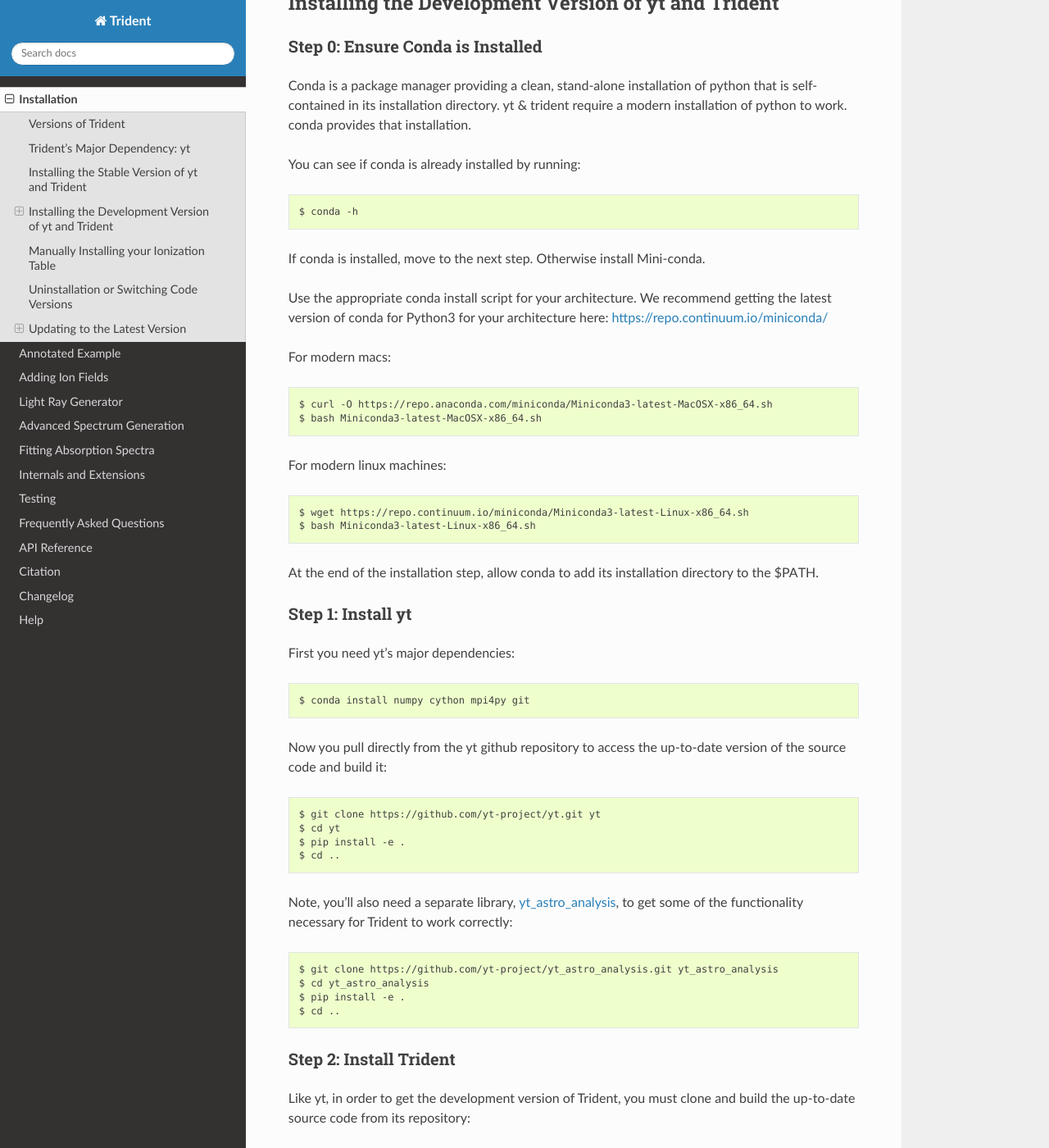
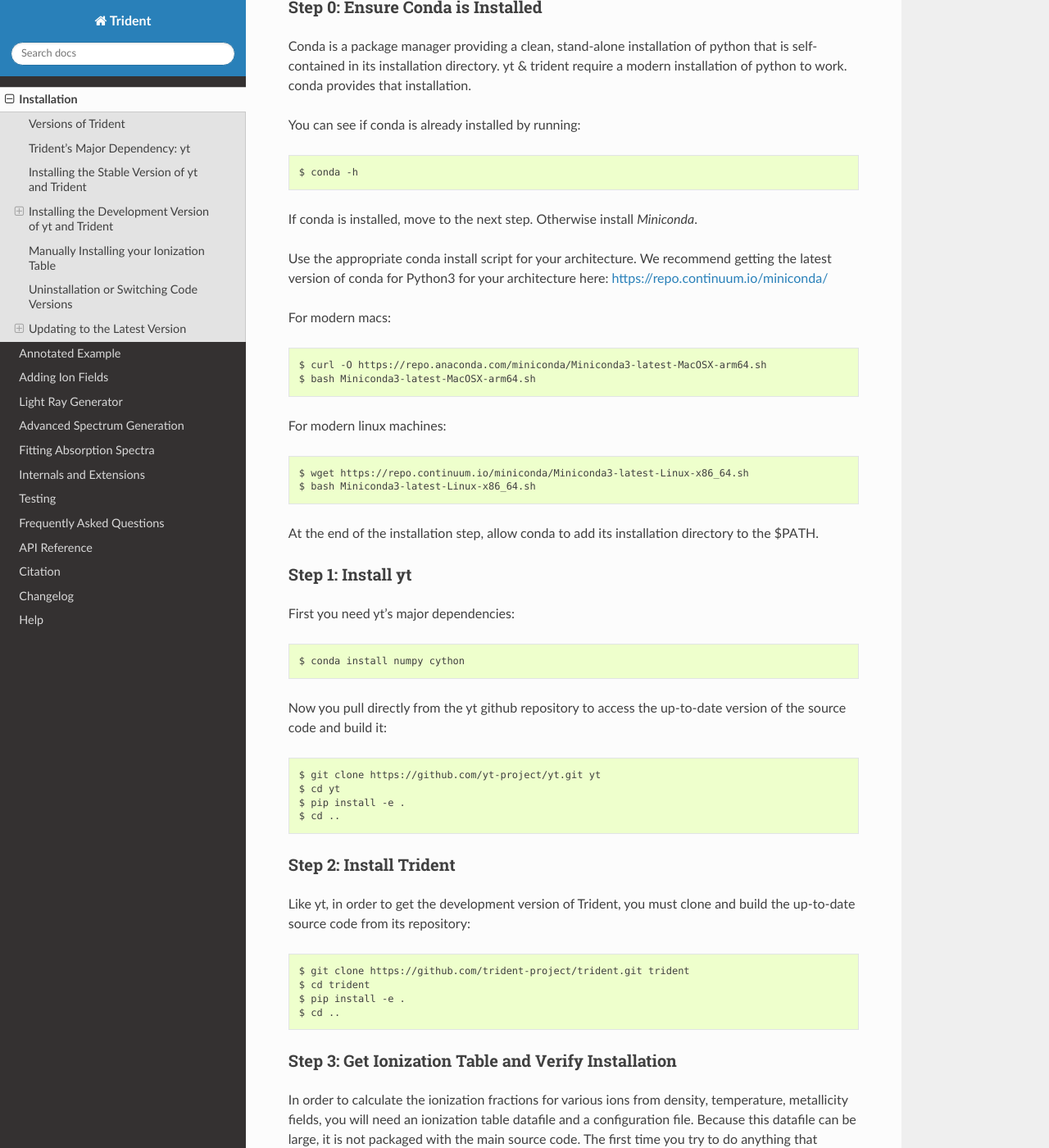
Before and after one commit to trident-project/trident, a Sphinx documentation site: the page built from doc/source/installation.rst, in a window 1280 px wide and 1400 px high, scrolled down 1163 px. Shown: the whole window at 82% size. Built offline with Sphinx 7.4.7 and the Read the Docs theme 3.1.0, drawn with Linux system fonts in a browser that asks for light colours; formulas are drawn with MathJax 3; some of the changed text lies outside the part shown.

Commit message:
First pass at updating installation docs

```diff
--- a/doc/source/installation.rst
+++ b/doc/source/installation.rst
@@ -12,14 +12,10 @@ Versions of Trident
 
 There are currently two versions of Trident: a `stable version
 <http://trident.readthedocs.io/en/stable>`_ and a `development version
-<http://trident.readthedocs.io/en/latest>`_.  Make sure you are reading the
-correct docs for the version you are using!
+<http://trident.readthedocs.io/en/latest>`_.
 
-The stable version is tried
-and tested and easy to install with pip.  The development version is actively
-being updated with new features.  Note that the stable version
-of trident requires the stable version of yt, and the development version of
-trident requires the development version of yt.
+The stable version is tried and tested and easy to install with pip.
+The development version is actively being updated with new features.
 
 Thus, the installation steps are slightly different for stable and development,
 so pay attention in the steps below.  Don't worry if you want to change later,
@@ -74,7 +70,7 @@ You can see if conda is already installed by running::
 
     $ conda -h
 
-If conda is installed, move to the next step.  Otherwise install Mini-conda.
+If conda is installed, move to the next step.  Otherwise install `Miniconda`.
 
 Use the appropriate conda install script for your architecture.  We recommend
 getting the latest version of conda for Python3 for your architecture here:
@@ -82,8 +78,8 @@ https://repo.continuum.io/miniconda/
 
 For modern macs::
 
-    $ curl -O https://repo.anaconda.com/miniconda/Miniconda3-latest-MacOSX-x86_64.sh
-    $ bash Miniconda3-latest-MacOSX-x86_64.sh
+    $ curl -O https://repo.anaconda.com/miniconda/Miniconda3-latest-MacOSX-arm64.sh
+    $ bash Miniconda3-latest-MacOSX-arm64.sh
 
 For modern linux machines::
 
@@ -100,22 +96,13 @@ Step 1: Install yt
 
 First you need yt's major dependencies::
 
-    $ conda install numpy cython mpi4py git
+    $ conda install numpy cython
 
 Now you pull directly from the yt github repository to access
 the up-to-date version of the source code and build it::
 
     $ git clone https://github.com/yt-project/yt.git yt
     $ cd yt
-    $ pip install -e .
-    $ cd ..
-
-Note, you'll also need a separate library,
-`yt_astro_analysis <https://github.com/yt-project/yt_astro_analysis.git>`_,
-to get some of the functionality necessary for Trident to work correctly::
-
-    $ git clone https://github.com/yt-project/yt_astro_analysis.git yt_astro_analysis
-    $ cd yt_astro_analysis
     $ pip install -e .
     $ cd ..
 
```
